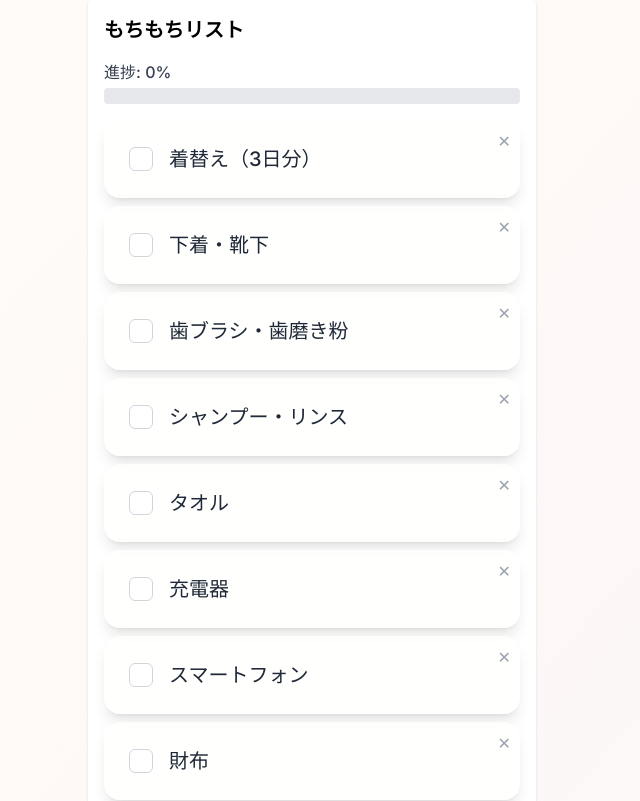
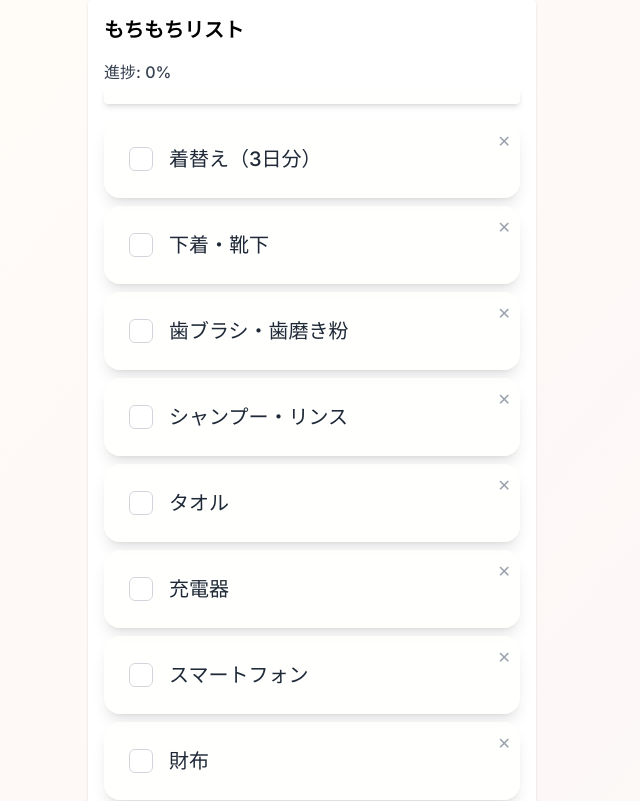
Before and after one commit to otagao/mochi-mochi-list-ver2, a Next.js app: page / in a window 1280 px wide. Shown: the top 801 px of the page, without its empty margins (328-968 px from the left). Built offline with nearby package versions, Linux system fonts and the light colour scheme.

Commit message:
パーセント表記部分デザイン変更

```diff
--- a/src/components/percent.tsx
+++ b/src/components/percent.tsx
@@ -13,11 +13,18 @@ export default function Percent({ items }: Props) {
   return (
     <div className="mb-4">
       <p className="mb-1 text-gray-700 font-medium">進捗: {progress}%</p>
-      <div className="w-full h-4 bg-gray-200 rounded">
-        <div
-          className="h-4 bg-green-400 rounded transition-all duration-300"
-          style={{ width: `${progress}%` }}
-        />
+     <div
+  className="w-full h-4 rounded shadow-md"
+  style={{ backgroundColor: "#fffffe" }} // 背景色を#fffffeに設定
+>
+       <div
+  className="h-4 rounded transition-all duration-300"
+  style={{
+    width: `${progress}%`,
+    background: "linear-gradient(to right, #f7bcc1, #c1345d)",
+  }}
+/>
+
       </div>
     </div>
   )
```
